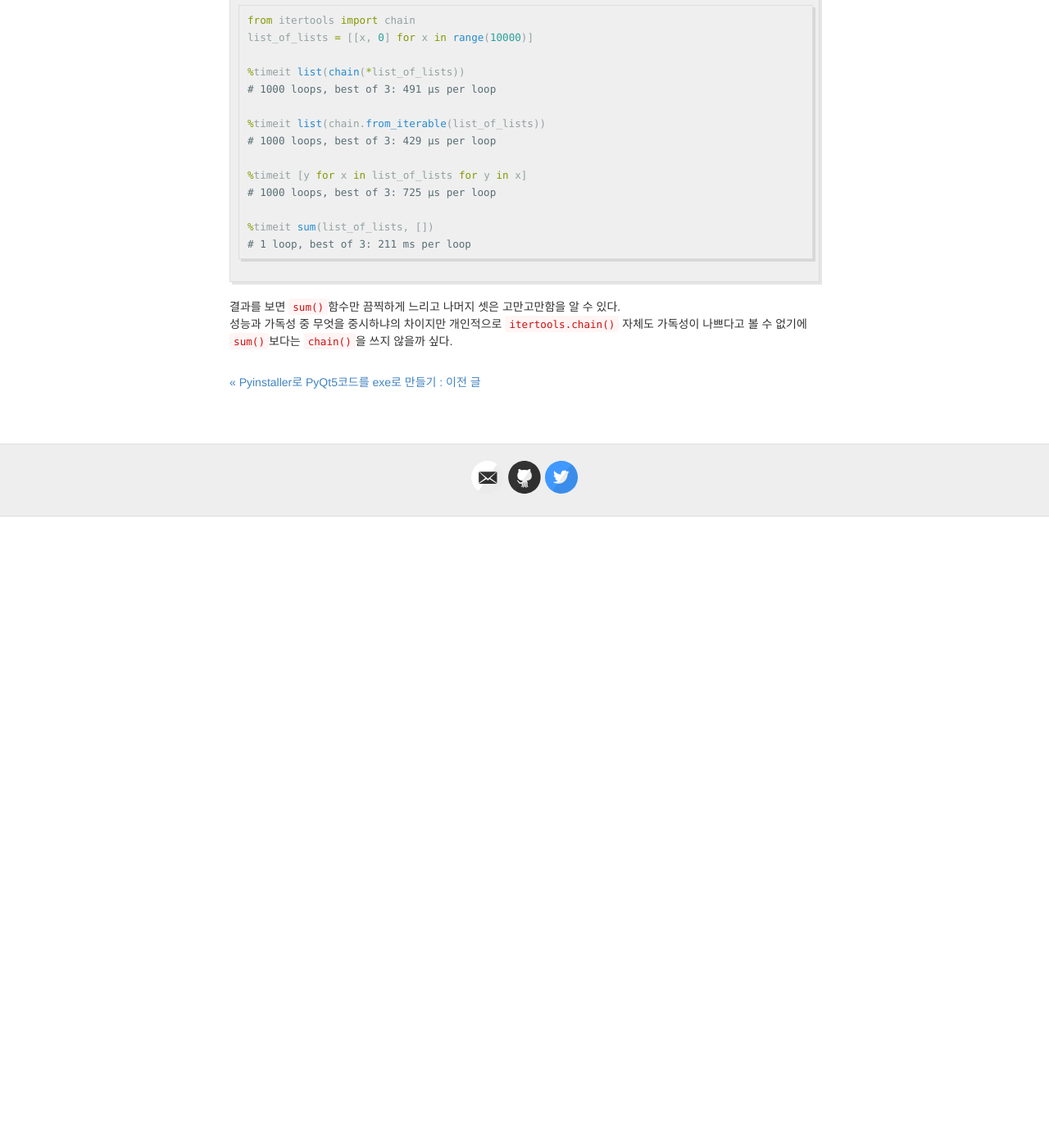
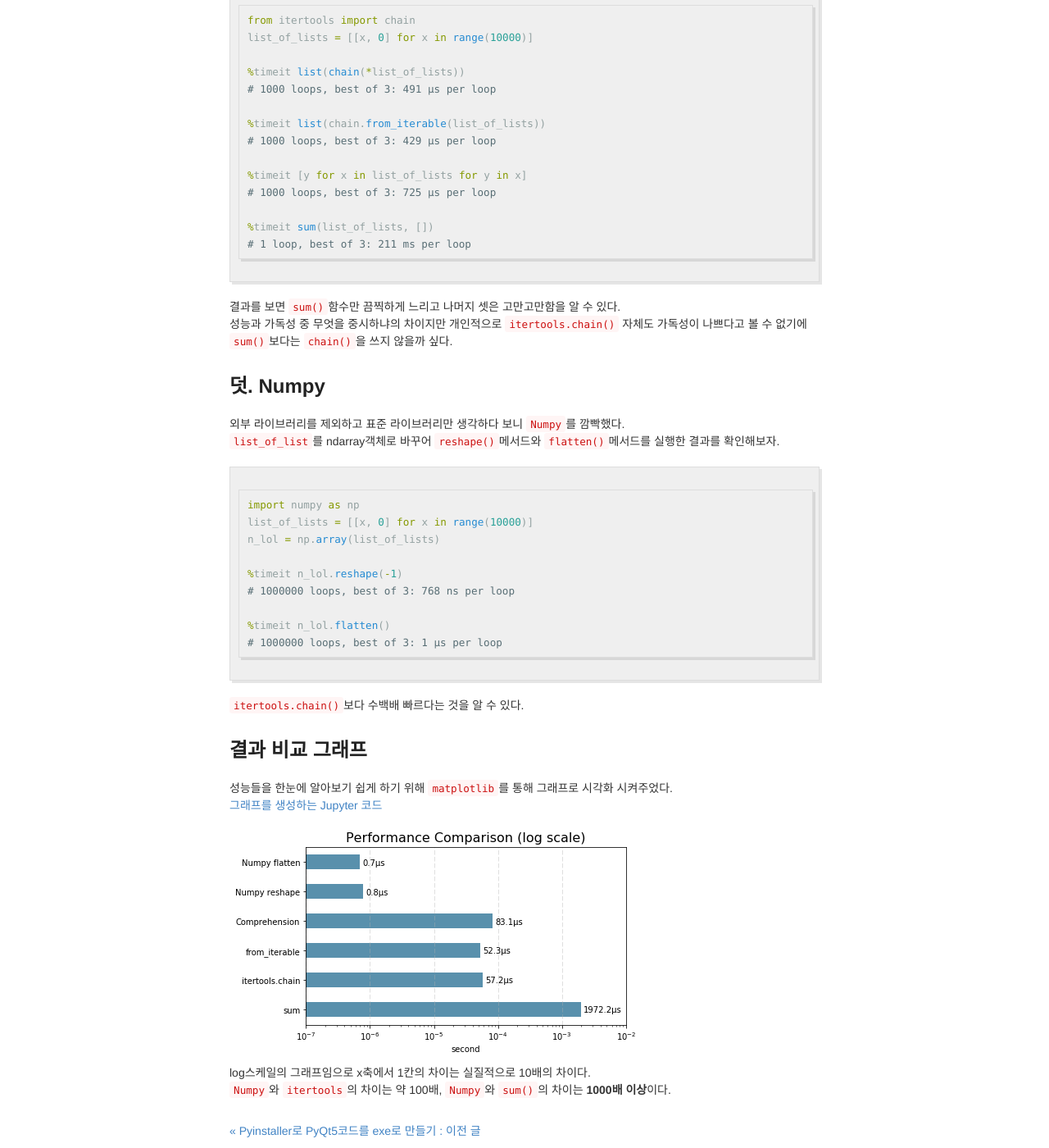
Before and after one commit to winterjung/JungWinter.github.io, a Jekyll site: the page built from _posts/2017-4-21-list_of_lists_to_flatten.md, in a window 1280 px wide and 1400 px high, scrolled down 3416 px. Shown: the whole window at 82% size. Built offline with Jekyll 4.4.1, drawn with Linux system fonts in a browser that asks for light colours; before the commit the page ends 4046 px from its top, so only the background shows below that.

Commit message:
Update numpy version and graph

````diff
--- a/_posts/2017-4-21-list_of_lists_to_flatten.md
+++ b/_posts/2017-4-21-list_of_lists_to_flatten.md
@@ -130,3 +130,29 @@
 ```
 결과를 보면 `sum()`함수만 끔찍하게 느리고 나머지 셋은 고만고만함을 알 수 있다.
 성능과 가독성 중 무엇을 중시하냐의 차이지만 개인적으로 `itertools.chain()` 자체도 가독성이 나쁘다고 볼 수 없기에 `sum()`보다는 `chain()`을 쓰지 않을까 싶다.
+
+## 덧. Numpy
+외부 라이브러리를 제외하고 표준 라이브러리만 생각하다 보니 `Numpy`를 깜빡했다.
+`list_of_list`를 ndarray객체로 바꾸어 `reshape()`메서드와 `flatten()`메서드를 실행한 결과를 확인해보자.
+
+```python
+import numpy as np
+list_of_lists = [[x, 0] for x in range(10000)]
+n_lol = np.array(list_of_lists)
+
+%timeit n_lol.reshape(-1)
+# 1000000 loops, best of 3: 768 ns per loop
+
+%timeit n_lol.flatten()
+# 1000000 loops, best of 3: 1 µs per loop
+```
+
+`itertools.chain()`보다 수백배 빠르다는 것을 알 수 있다.
+
+## 결과 비교 그래프
+성능들을 한눈에 알아보기 쉽게 하기 위해 `matplotlib`를 통해 그래프로 시각화 시켜주었다.
+[그래프를 생성하는 Jupyter 코드](https://github.com/JungWinter/Code_Study/blob/master/Etc/list%20of%20lists%20to%20flatten.ipynb)
+
+![결과]({{ site.baseurl }}/images/20170421/result.png)
+log스케일의 그래프임으로 x축에서 1칸의 차이는 실질적으로 10배의 차이다.
+`Numpy`와 `itertools`의 차이는 약 100배, `Numpy`와 `sum()`의 차이는 **1000배 이상**이다.
````
